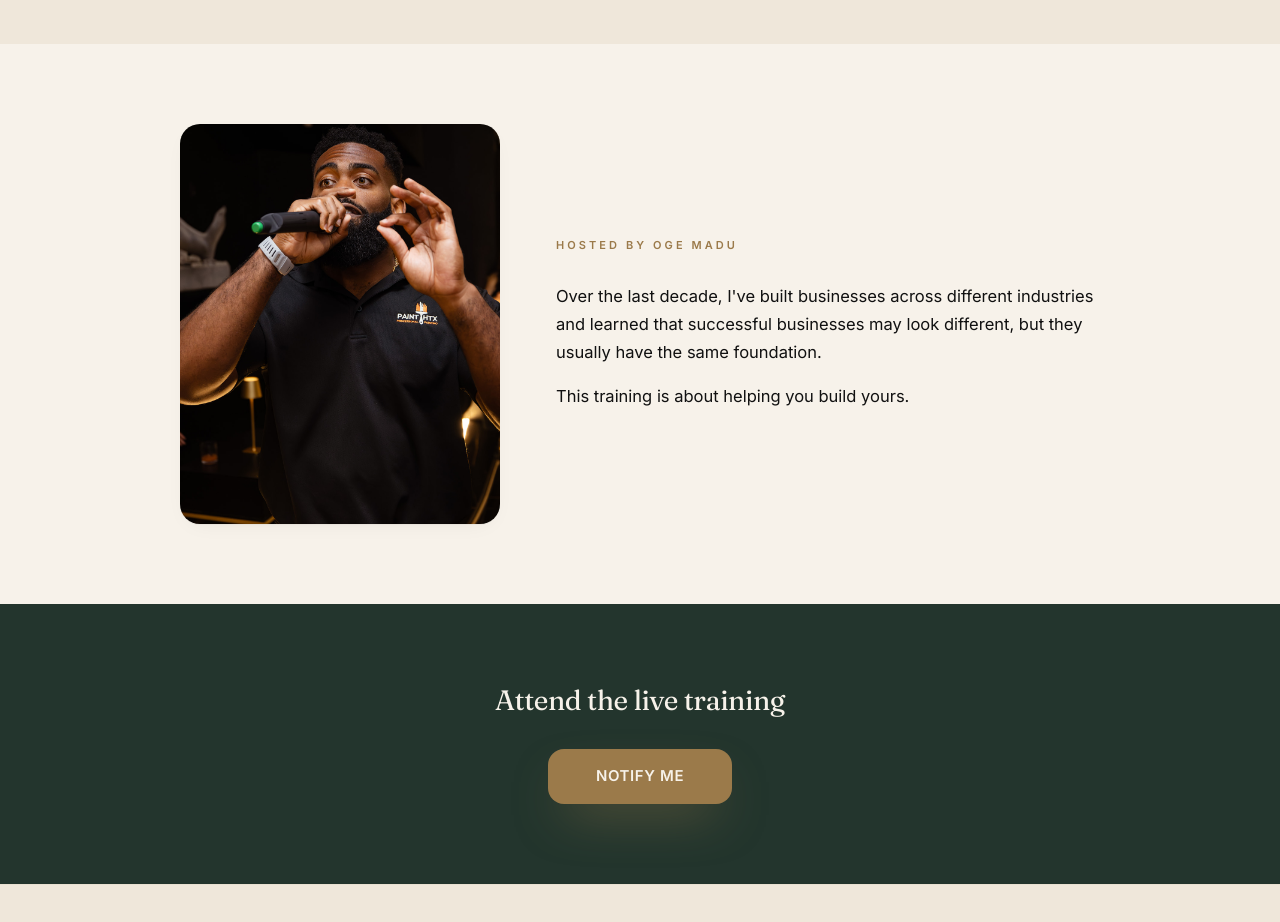
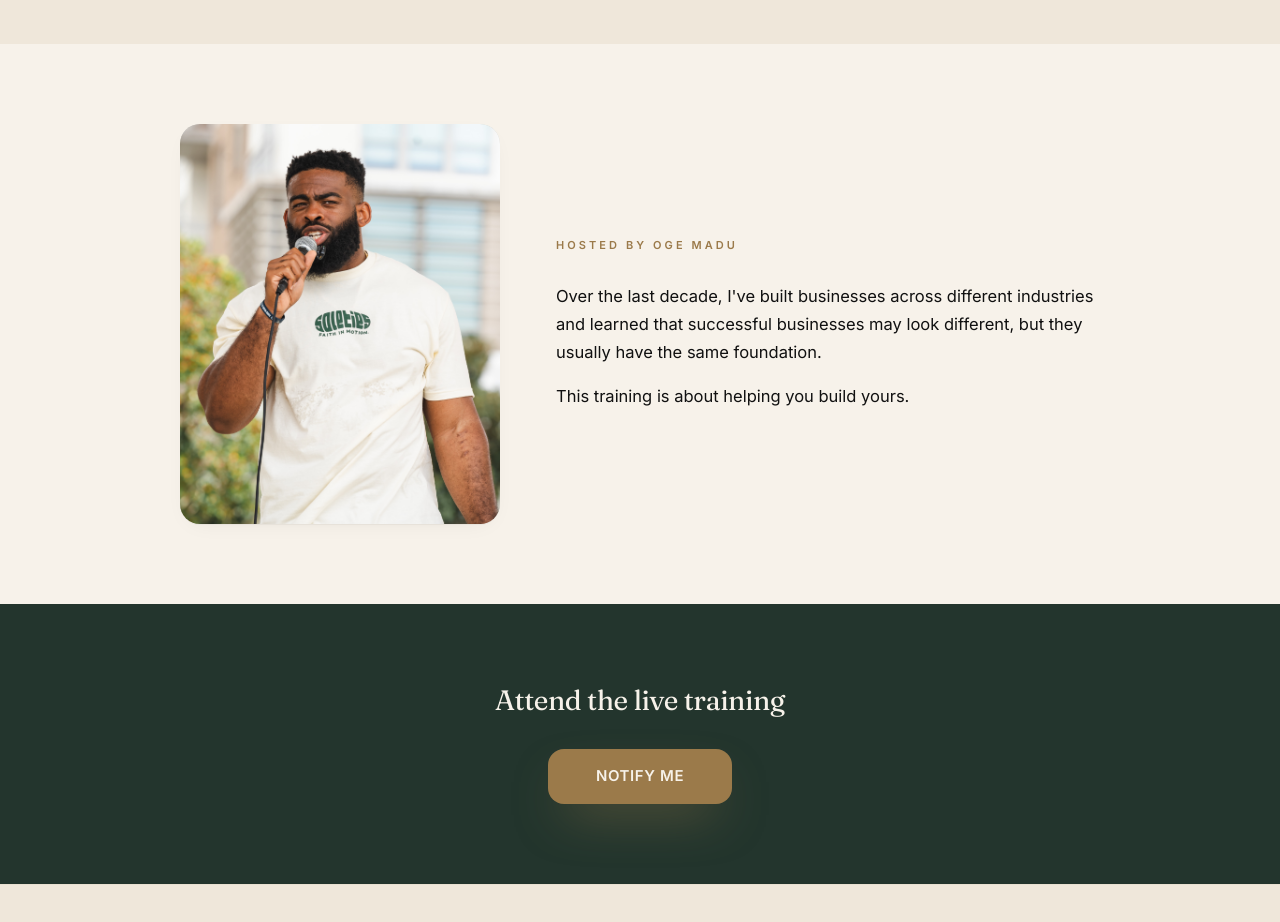
Before and after one commit to earlyfounderscollective/landingpage, a Next.js app: page /training in a window 1280 px wide. Shown: the part 2420-3342 px from the top of the page. Built offline with nearby package versions, Linux system fonts and the light colour scheme; no server answers.

Commit message:
/training: use founder-portrait (homepage hero photo) in Hosted section

```diff
--- a/app/training/page.tsx
+++ b/app/training/page.tsx
@@ -184,8 +184,8 @@ export default async function TrainingPage() {
               <figure className="mx-auto md:mx-0 w-full max-w-[280px] md:max-w-none">
                 <div className="relative aspect-[4/5] w-full overflow-hidden rounded-card bg-forest/15 shadow-card">
                   <img
-                    src="/media/speaking.jpg"
-                    alt="Oge Madu speaking at a SoleTies event"
+                    src="/media/founder-portrait.jpg"
+                    alt="Oge Madu"
                     className="absolute inset-0 h-full w-full object-cover"
                     loading="eager"
                   />
```
